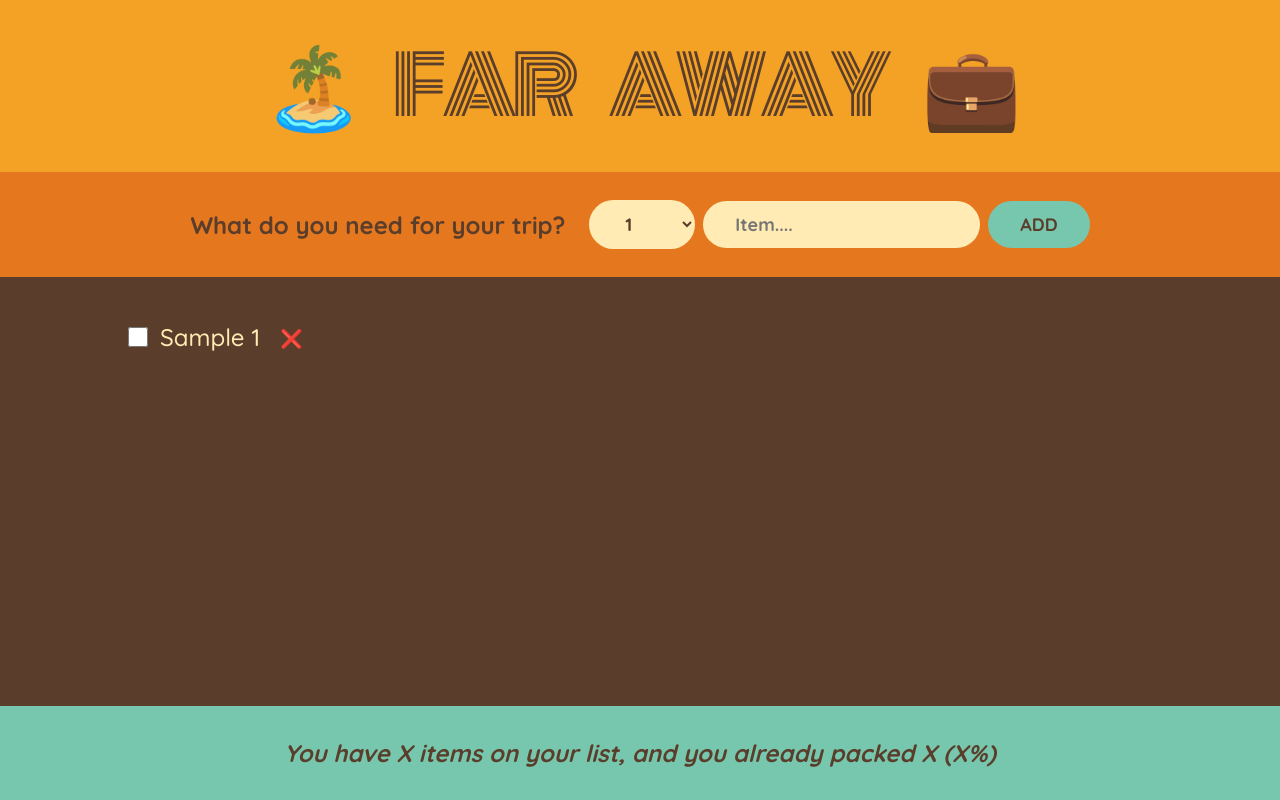
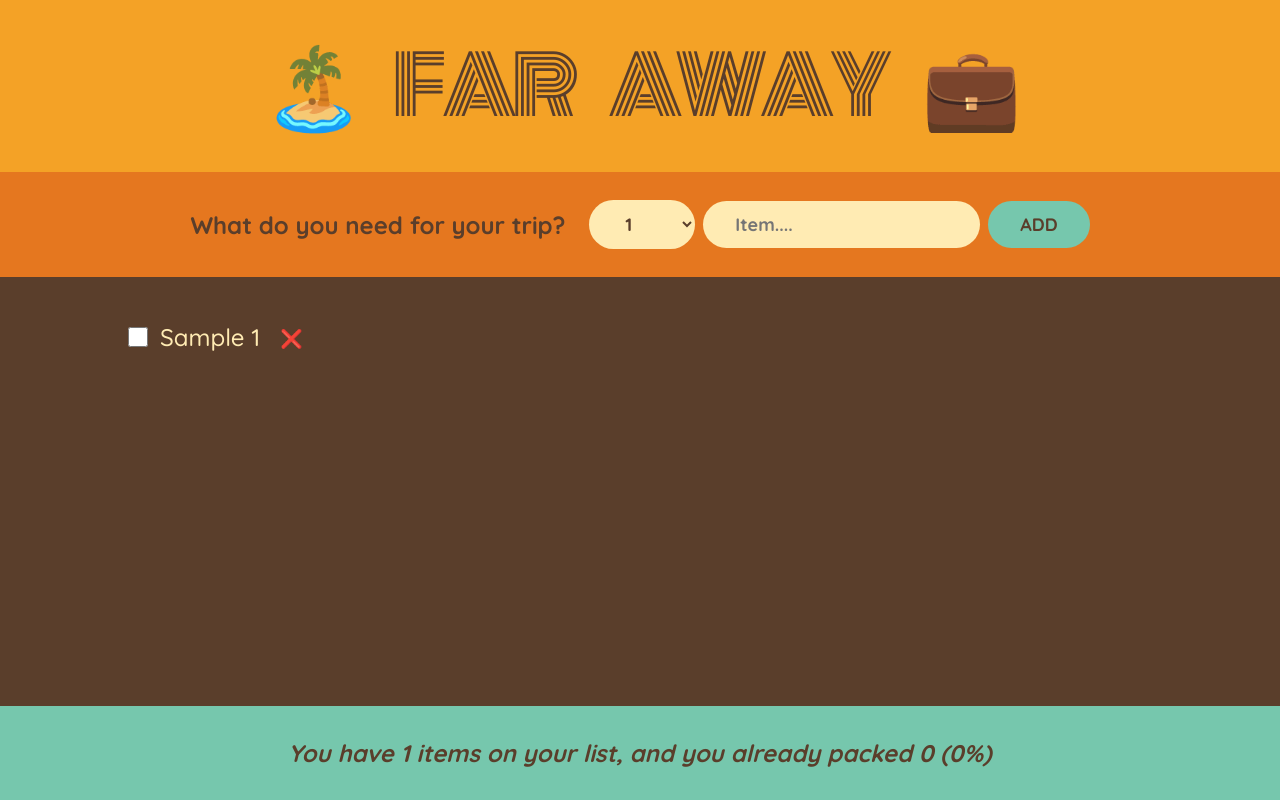
Before and after one commit to SumanSubedi9/Travel-Essentials, a React (Create React App) app: page / in a window 1280 px wide. Both pictures are taken after typing "Sample" into the empty fields and a click on the button "ADD". Built offline with nearby package versions, Linux system fonts and the light colour scheme.

Commit message:
added stats feature

```diff
--- a/src/App.js
+++ b/src/App.js
@@ -32,7 +32,7 @@ export default function App() {
         onDeleteItems={handleDeleteItems}
         onToggleItem={handleToggleItem}
       />
-      <Stats />
+      <Stats items={items} />
     </div>
   );
 }
@@ -122,10 +122,24 @@ function Item({ item, onDeleteItems, onToggleItem }) {
 
 // STATS COMPONENT
 
-function Stats() {
+function Stats({ items }) {
+  if (!items.length)
+    return (
+      <p className="stats">
+        <em>Start adding items to your packing list ✅ </em>
+      </p>
+    );
+  const numOfItem = items.length;
+  const numOfPacked = items.filter((item) => item.packed).length;
+  const percentage = Math.round((numOfPacked / numOfItem) * 100);
   return (
     <footer className="stats">
-      <em>You have X items on your list, and you already packed X (X%)</em>
+      <em>
+        {percentage === 100
+          ? "You got everything! Ready to go ✈️ "
+          : `You have ${numOfItem} items on your list, and you already packed
+        ${numOfPacked} (${percentage}%) `}
+      </em>
     </footer>
   );
 }
```
